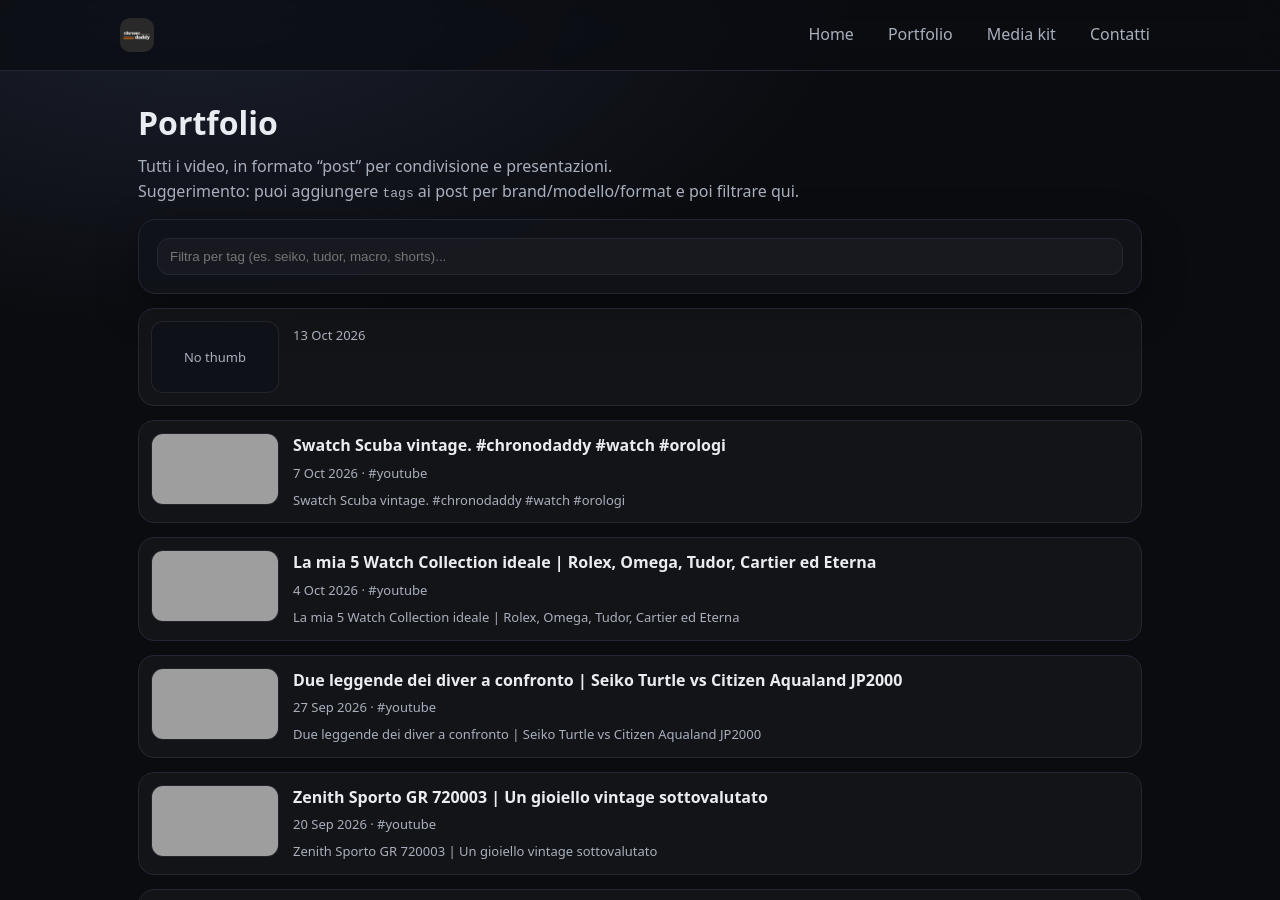
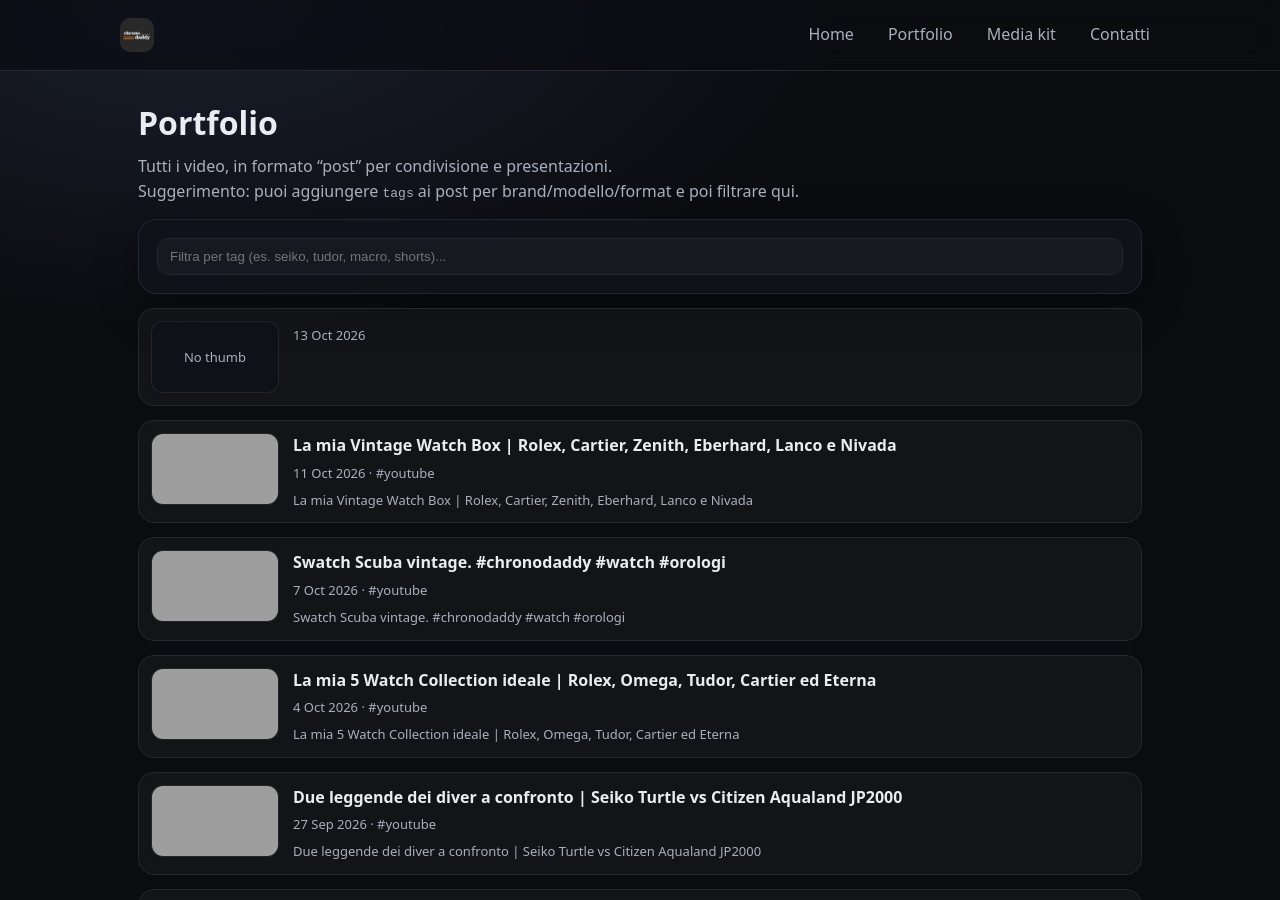
Before and after one commit to claudiostoduto/chronodaddy, a Jekyll site: the page built from _pages/portfolio.md, in a window 1280 px wide and 900 px high, cut to the strip 0-900 px from the top of the window. Built offline with Jekyll 4.4.1, drawn with Linux system fonts in a browser that asks for light colours; grey boxes are pictures that could not be loaded.

Commit message:
chore: add new YouTube posts

```diff
--- /dev/null
+++ b/_posts/2026-10-11-la-mia-vintage-watch-box-rolex-cartier-zenith-eberhard-lanco-e-nivada.md
@@ -0,0 +1,14 @@
+---
+title: "La mia Vintage Watch Box | Rolex, Cartier, Zenith, Eberhard, Lanco e Nivada"
+date: 2026-10-11
+videoId: "Fe6iASbeiAw"
+youtubeUrl: "https://www.youtube.com/watch?v=Fe6iASbeiAw"
+thumbnail: "https://i3.ytimg.com/vi/Fe6iASbeiAw/hqdefault.jpg"
+tags: [youtube]
+excerpt: "La mia Vintage Watch Box | Rolex, Cartier, Zenith, Eberhard, Lanco e Nivada"
+---
+
+<!--
+Questo post è stato generato automaticamente.
+Puoi aggiungere tag più specifici (brand/modello/format) e una descrizione/contesto per renderlo un vero case study.
+-->
```
Also changed, not shown: assets/channel-stats.json (+4 -4 lines).
